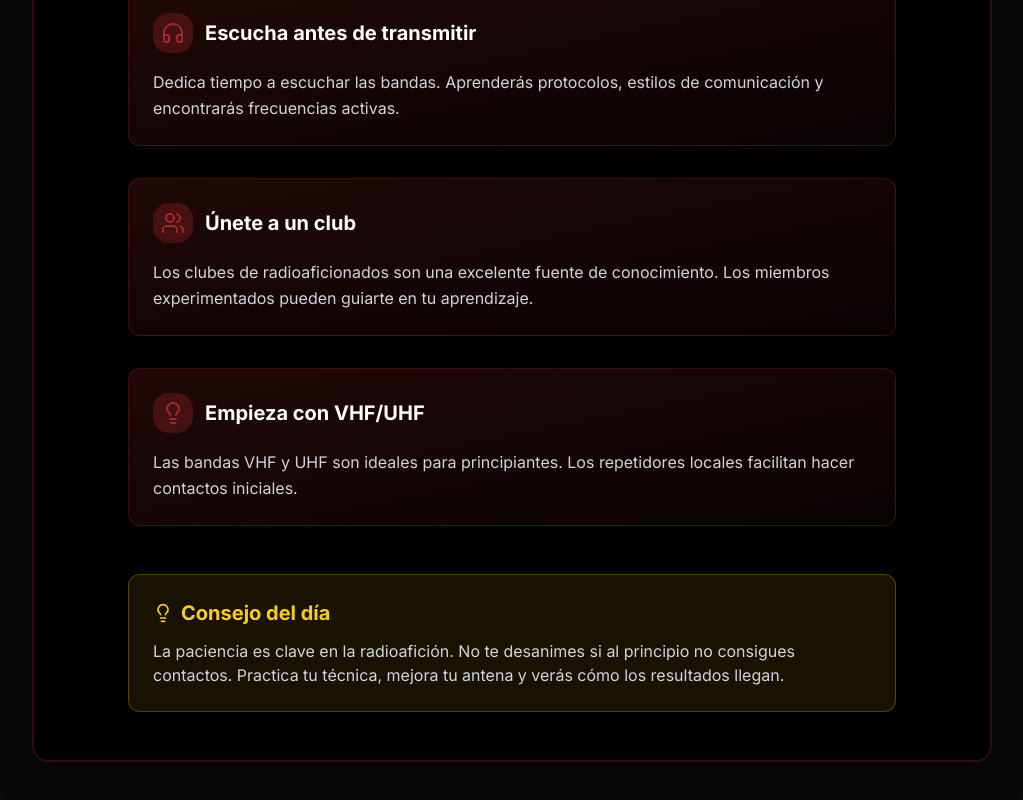
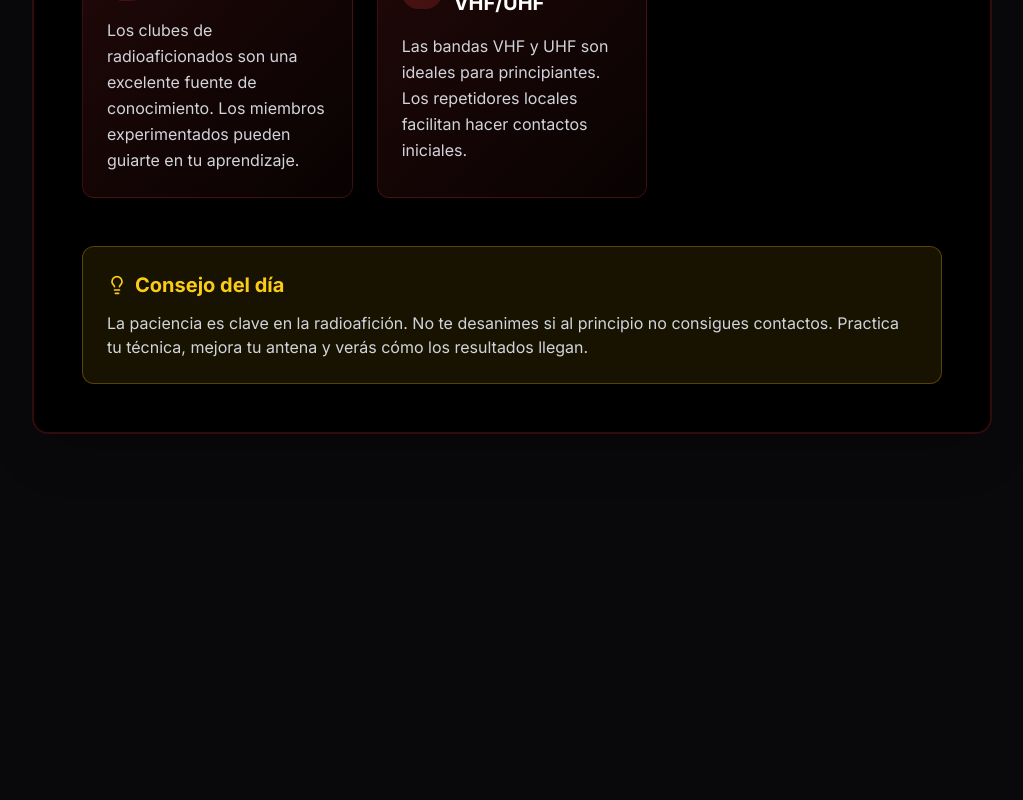
Before and after one commit to GospaMiguel/miguelradioweb1, a React (Vite) app: page /tips-principiantes in a window 1280 px wide. Shown: the part 730-1530 px from the top of the page, without its empty margins (128-1151 px from the left). After the commit the page ends 1292 px from the top, so only its background shows below. Built offline with nearby package versions, Linux system fonts and the light colour scheme; the HTML template or start-up script is replaced by a standard one.

Commit message:
Reverted to commit f546d818204955cd0c5de21acdb33d83e1e3bab2

```diff
--- a/src/pages/TipsPrincipiantes.tsx
+++ b/src/pages/TipsPrincipiantes.tsx
@@ -37,7 +37,7 @@ const TipsPrincipiantes = () => {
 
       <main className="pt-32 pb-16">
         <Section id="tips-principiantes" title="Tips Principiantes">
-          <div className="flex flex-col gap-8 max-w-3xl mx-auto">
+          <div className="grid gap-6 md:grid-cols-2 lg:grid-cols-3">
             {tips.map((tip, index) => (
               <div
                 key={index}
@@ -54,7 +54,7 @@ const TipsPrincipiantes = () => {
             ))}
           </div>
 
-          <div className="mt-12 p-6 bg-yellow-500/10 border border-yellow-500/30 rounded-xl max-w-3xl mx-auto">
+          <div className="mt-12 p-6 bg-yellow-500/10 border border-yellow-500/30 rounded-xl">
             <h3 className="text-xl font-bold text-yellow-400 mb-3 flex items-center gap-2">
               <Lightbulb className="h-5 w-5" />
               Consejo del día
```
